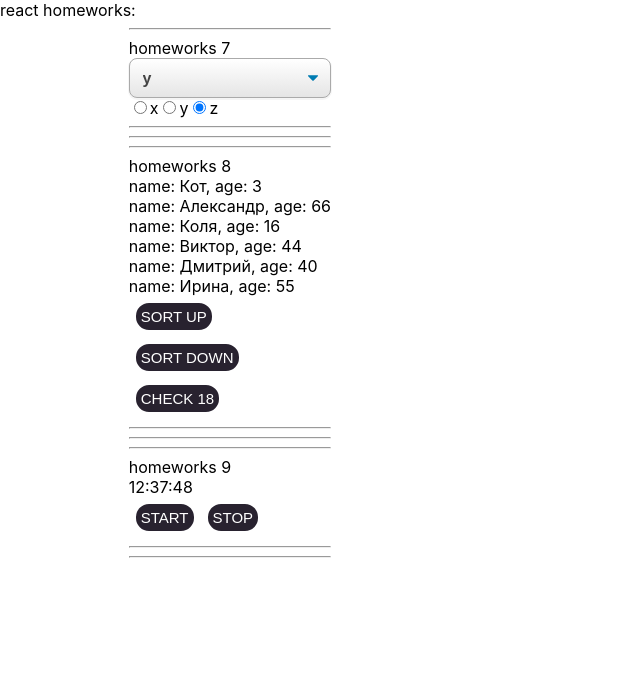
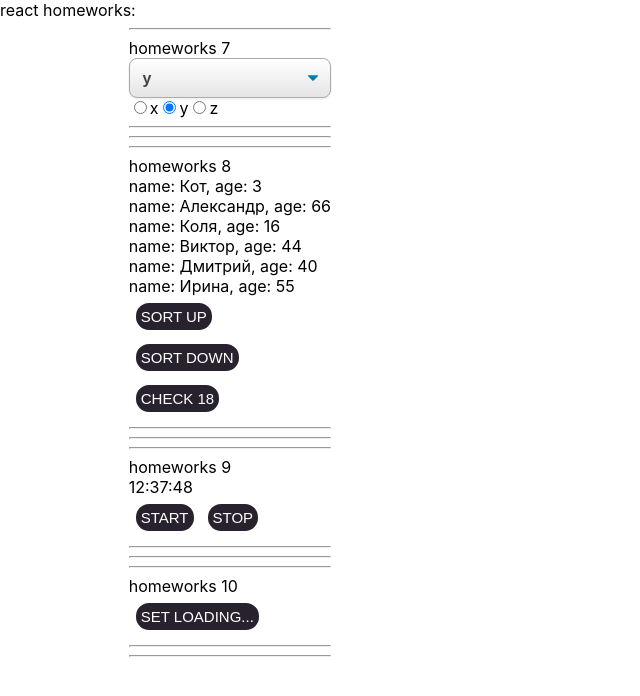
Before and after one commit to alicereactus/learn-ignat-react, a React (Create React App) app: page /#/junior in a window 1280 px wide. Shown: the top 696 px of the page, without its empty margins (0-640 px from the left). Built offline with nearby package versions, Linux system fonts and the light colour scheme.

Commit message:
add HW10

```diff
--- a/src/p2-homeworks/h10/HW10.tsx
+++ b/src/p2-homeworks/h10/HW10.tsx
@@ -1,13 +1,19 @@
 import React from "react";
+
+import { useSelector, useDispatch } from 'react-redux'
+
 import SuperButton from "../h4/common/c2-SuperButton/SuperButton";
+import { loadingAC, LoadingType } from "./bll/loadingReducer";
+import { AppStoreType } from "./bll/store";
 
 function HW10() {
-    // useSelector, useDispatch
-    const loading = false;
+    const loading = useSelector<AppStoreType, LoadingType>(state => state.loading)
+    const dispatch = useDispatch()
+    // const loading = false;
 
-    const setLoading = () => {
-        // dispatch
-        // setTimeout
+    const setLoading = (isLoading: boolean) => {
+        dispatch(loadingAC(isLoading))
+        setTimeout(() => dispatch(loadingAC(!isLoading)), 5000)
         console.log("loading...");
     };
 
@@ -17,12 +23,12 @@ function HW10() {
             homeworks 10
 
             {/*should work (должно работать)*/}
-            {loading
+            {loading.isLoading
                 ? (
-                    <div>крутилка...</div>
+                    <div><img src='https://i.pinimg.com/originals/30/1f/3b/301f3bc4d534302a51899cbc831c7389.gif' alt='loader' style={{ width: '100px', height: '100px' }}/></div>
                 ) : (
                     <div>
-                        <SuperButton onClick={setLoading}>set loading...</SuperButton>
+                        <SuperButton onClick={() => setLoading(!loading.isLoading)}>set loading...</SuperButton>
                     </div>
                 )
             }
--- a/src/p2-homeworks/h10/bll/loadingReducer.ts
+++ b/src/p2-homeworks/h10/bll/loadingReducer.ts
@@ -1,14 +1,27 @@
+type LoadingActionType = {
+    type: 'SET-LOADING'
+    isLoading: boolean
+}
+
+export type LoadingType = {
+    isLoading: boolean
+}
+
+const SET_LOADING = 'SET-LOADING'
+
 const initState = {
-
+    isLoading: false
 };
 
-export const loadingReducer = (state = initState, action: any): any => { // fix any
+export const loadingReducer = (state = initState, action: LoadingActionType): LoadingType => { // fix any
     switch (action.type) {
-        case "": {
-            return state;
+        case SET_LOADING: {
+            return { ...state, isLoading: action.isLoading };
         }
         default: return state;
     }
 };
 
-export const loadingAC = (): any => {}; // fix any
+export const loadingAC = (isLoading: boolean): LoadingActionType => {
+    return { type: SET_LOADING, isLoading }
+}; // fix any
--- a/src/p2-homeworks/h10/bll/store.ts
+++ b/src/p2-homeworks/h10/bll/store.ts
@@ -1,15 +1,16 @@
+import { combineReducers, createStore } from "redux";
+
 import {loadingReducer} from "./loadingReducer";
 
-// const reducers = combineReducers({
-//     loading: loadingReducer,
-//
-// });
-//
-// const store = createStore(reducers);
-//
-// export default store
-//
-// export type AppStoreType = ReturnType<typeof reducers>
-//
+const reducers = combineReducers({
+    loading: loadingReducer
+});
+
+const store = createStore(reducers);
+
+export default store
+
+export type AppStoreType = ReturnType<typeof reducers>
+
 // // @ts-ignore
 // window.store = store; // for dev
--- a/src/p2-homeworks/h5/pages/Junior.tsx
+++ b/src/p2-homeworks/h5/pages/Junior.tsx
@@ -1,4 +1,5 @@
 import React from "react";
+import HW10 from "../../h10/HW10";
 import HW7 from "../../h7/HW7";
 import HW8 from "../../h8/HW8";
 import HW9 from "../../h9/HW9";
@@ -9,6 +10,7 @@ function Junior() {
       <HW7 />
       <HW8 />
       <HW9 />
+      <HW10 />
     </div>
   );
 }
--- a/src/p2-homeworks/h6/common/c4-SuperEditableSpan/SuperEditableSpan.tsx
+++ b/src/p2-homeworks/h6/common/c4-SuperEditableSpan/SuperEditableSpan.tsx
@@ -32,7 +32,7 @@ const SuperEditableSpan: React.FC<SuperEditableSpanType> = (
     const {children, onDoubleClick, className, ...restSpanProps} = spanProps || {};
 
     const onEnterCallback = () => {
-        setEditMode(true); // выключить editMode при нажатии Enter
+        setEditMode(false); // выключить editMode при нажатии Enter
 
         onEnter && onEnter();
     };
--- a/src/p2-homeworks/h7/common/c6-SuperRadio/SuperRadio.tsx
+++ b/src/p2-homeworks/h7/common/c6-SuperRadio/SuperRadio.tsx
@@ -25,8 +25,8 @@ const SuperRadio: React.FC<SuperRadioPropsType> = (
             <input
                 type={"radio"}
                 name={name}
-                checked
-                value={value}
+                checked={value === o}
+                value={o}
                 onChange={onChangeCallback}
             />
             {o}
--- a/src/p2-homeworks/h8/bll/homeWorkReducer.ts
+++ b/src/p2-homeworks/h8/bll/homeWorkReducer.ts
@@ -2,13 +2,13 @@ export const homeWorkReducer = (state: any, action: any): any => {
     switch (action.type) {
         case "sort": {
             if (action.payload === 'up') {
-                return [...state].map(u => ({ ...u })).sort((a, b) => a.name > b.name ? 1 : -1)
+                return [...state].sort((a, b) => a.name > b.name ? 1 : -1)
             } else if (action.payload === 'down') {
-                return [...state].map(u => ({ ...u })).sort((a, b) => a.name < b.name ? 1 : -1)
+                return [...state].sort((a, b) => a.name < b.name ? 1 : -1)
             }
         }
         case "check": {
-            return [...state].map(u => ({ ...u })).filter(u => u.age >= action.payload)
+            return state.filter((u: {_id: number, name: string, age:number }) => u.age >= action.payload)
         }
         default: return state
     }
```
Also changed, not shown: src/index.tsx (+11 -4 lines).
